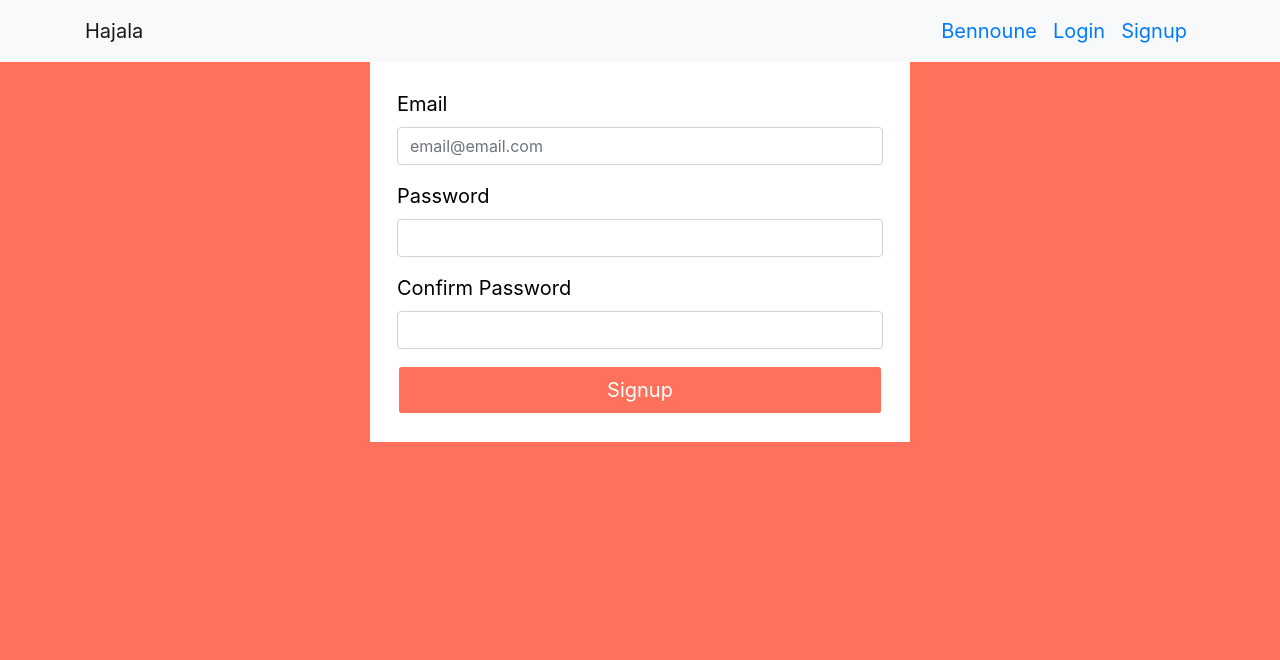
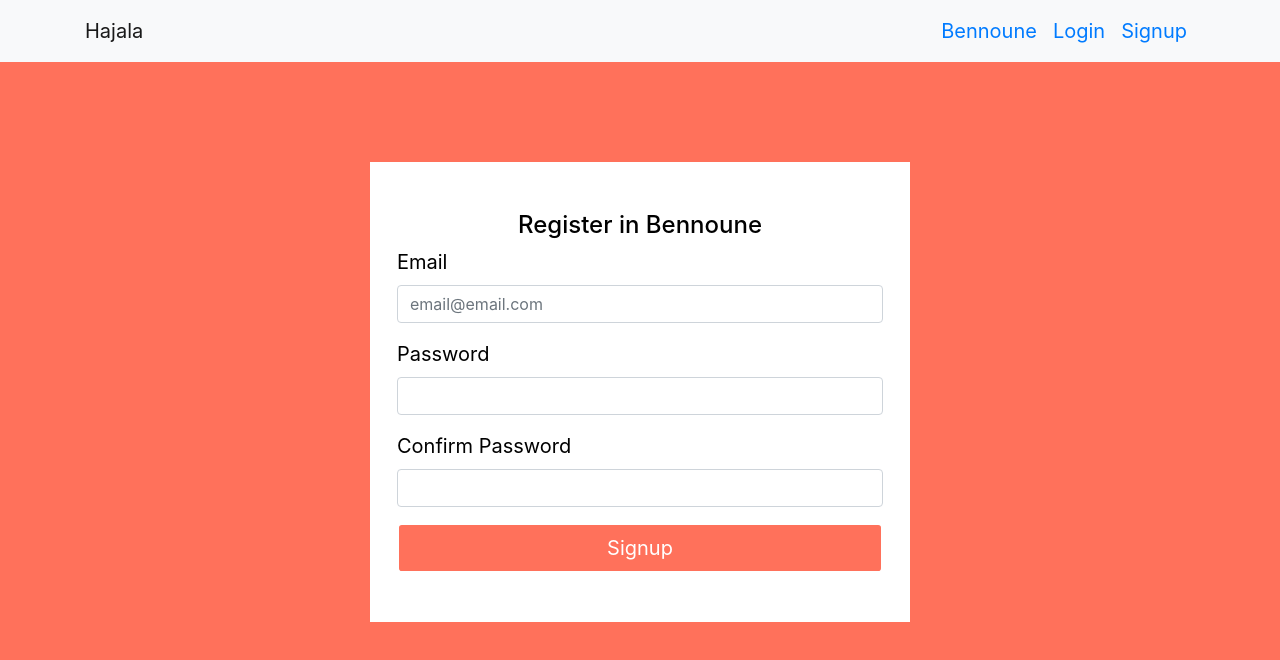
Before and after one commit to Redaloukil/bennouneReactApp, a React (Create React App) app: page /signup in a window 1280 px wide. Shown: the top 660 px of the page. Built offline with nearby package versions, Linux system fonts and the light colour scheme.

Commit message:
post request is returning 404 not found error

```diff
--- a/src/App.css
+++ b/src/App.css
@@ -48,7 +48,10 @@ header {
 .box {
   background-color: #FFF;
   color:black;
-  padding:5%;
+  padding:9% 5%;
+  margin-top:100px;
+
+
 }
 
 .btn-lg {
--- a/src/app/screens/Login.js
+++ b/src/app/screens/Login.js
@@ -4,10 +4,18 @@ import { connect } from 'react-redux';
 import { login } from '../actions/User';
 
 class Login extends React.Component{
+    constructor(props){
+        super(props);
+        this.submit = this.submit.bind(this)
+
+    }
+
     submit = (data) => {
-        console.log(data);
-        this.props.login(data).then(()=> {
-            console.log("login has been made")
+        this.props.login(data)
+        .then((res )=> {
+            console.log(res)
+        }).catch((err)=> {
+            console.log(err)
         })
     }
 
@@ -19,6 +27,9 @@ class Login extends React.Component{
             </div>
             <div className="col-sm-6">
             <div className="box">
+                <div className="form-header">
+                    <h2 className="h4 text-center">Welcome to Bennoune</h2>
+                </div>
                 <LoginForm submit={this.submit}/>
             </div>
 
--- a/src/app/screens/Signup.js
+++ b/src/app/screens/Signup.js
@@ -18,6 +18,11 @@ class Signup extends React.Component{
             </div>
             <div className="col-sm-6">
             <div className="box">
+            <div className="form-header">
+
+            <h2 className="h4 text-center">Register in Bennoune</h2>
+
+            </div>
                 <SignupForm submit={this.submit}/>
             </div>
 
--- a/src/app/screens/forms/LoginForm.js
+++ b/src/app/screens/forms/LoginForm.js
@@ -18,7 +18,10 @@ class LoginForm extends React.Component {
             },
             loading :false
         }
-        this.onChange = this.onChange.bind(this)
+        this.onChange = this.onChange.bind(this);
+        this.onSubmit = this.onSubmit.bind(this);
+        this.validate = this.validate.bind(this);
+
     }
     onChange(e){
         this.setState({
@@ -30,7 +33,6 @@ class LoginForm extends React.Component {
     }
     validate = data => {
         const errors = {};
-        console.log(data.email + ' ' + data.password)
         if (!isEmail(data.email)) errors.email = "Invalid email";
         if (!data.password) errors.password = "Can't be blank";
         return errors;
@@ -44,9 +46,9 @@ class LoginForm extends React.Component {
           this.setState({ loading: true });
           this.props
             .submit(this.state.data)
-            .catch(err =>
-              this.setState({ errors: err.response.data.errors, loading: false })
-            );
+            // .catch(err =>
+            //   this.setState({ errors: err.response.data.errors, loading: false })
+            // );
         }
     };
 
```
